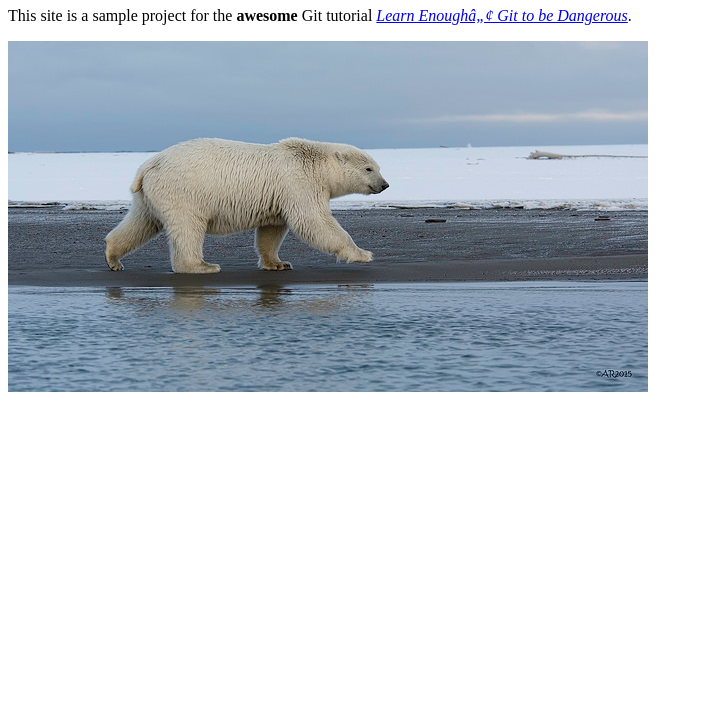
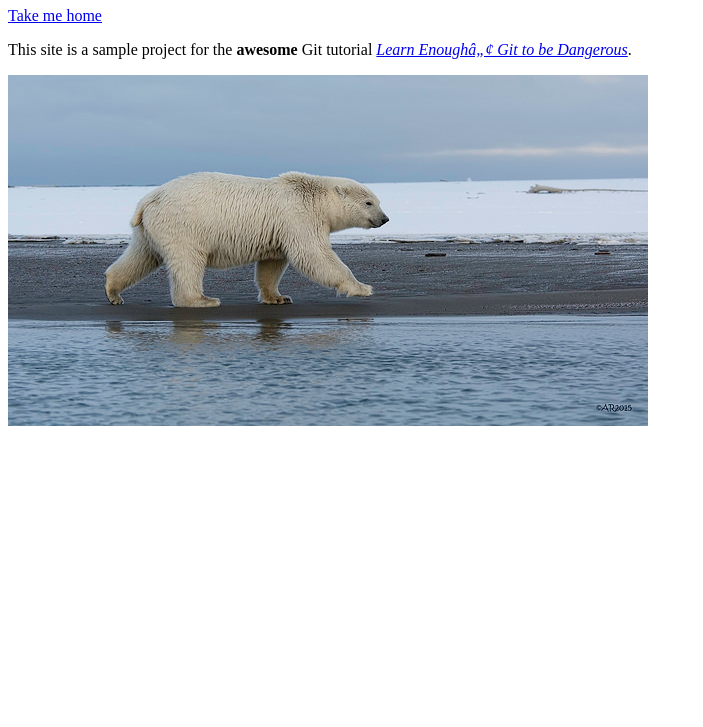
Before and after one commit to stevegustason/website, a plain HTML site: page about.html in a window 1280 px wide. Shown: the part 73-800 px from the top of the page, without its empty margins (0-703 px from the left). Drawn offline with Linux system fonts and the light colour scheme.

Commit message:
Added link to index

```diff
--- a/about.html
+++ b/about.html
@@ -6,6 +6,7 @@
   </head>
   <body>
     <h1>About Us</h1>
+    <a href="index.html">Take me home</a>
     <p>
       This site is a sample project for the <strong>awesome</strong> Git tutorial <a href="http://learnenough.com/git-tutorial"><em>Learn Enough™ Git to be Dangerous</em></a>.
     </p>
```
